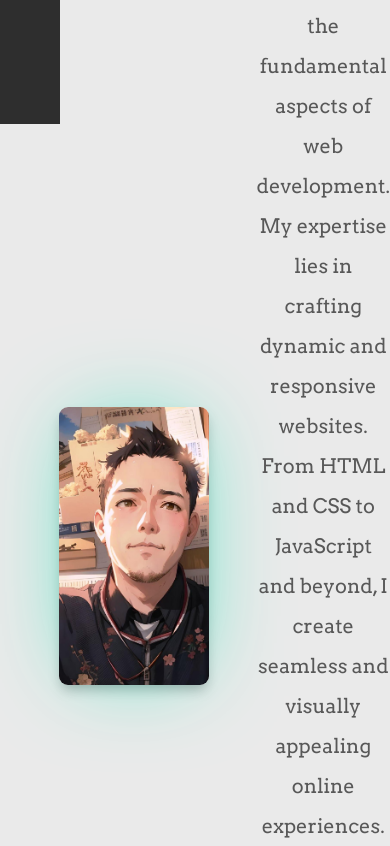
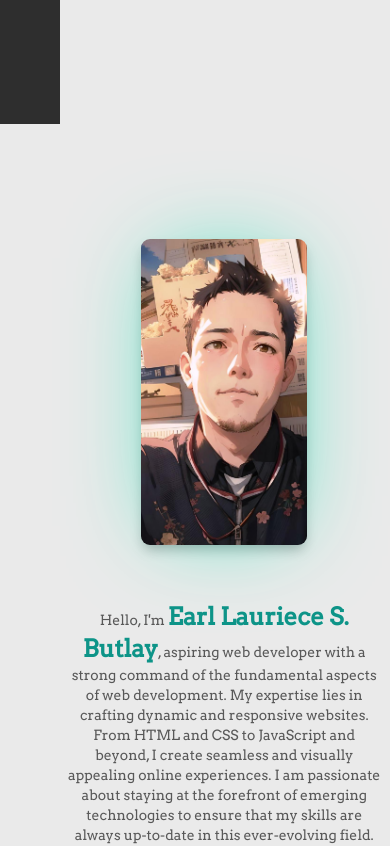
Before and after one commit to bLuEsKy140506/mywebsiteportfolio, a Next.js app: page / in a window 390 px wide. Shown: the part 720-1566 px from the top of the page. Built offline with nearby package versions, Linux system fonts and the light colour scheme.

Commit message:
finalizing mobile view --- take 1

```diff
--- a/app/page.jsx
+++ b/app/page.jsx
@@ -42,8 +42,8 @@ export default function Home() {
           </div>
         </div>
       </main>
-      <section id="about" className="about-me">
-        <div className="img-container">
+      <section id="about" className="about-me max-sm:flex-col ">
+        <div className="img-container max-sm:w-1/2">
           <Image
             src={avatar}
             className="avatar"
@@ -53,9 +53,9 @@ export default function Home() {
           />
         </div>
 
-        <div className="description-container">
+        <div className="description-container max-sm:w-full p-2">
           <p
-            className={`text-xl ${arvo.variable} font-sans leading-loose text-center`}
+            className={`text-xl ${arvo.variable} font-sans leading-loose text-center max-sm:text-sm`}
           >
             Hello, I&apos;m{" "}
             <span className="text-2xl font-extrabold text-teal-600">
@@ -78,25 +78,25 @@ export default function Home() {
         </div>
       </section>
       <section id="contact" className="contact-me">
-        <div className="flex flex-col items-center gap-8">
+        <div className="flex flex-col items-center gap-8 max-sm:gap-4">
           <Image src={collab} alt="my-avatar" width={300} height={500} />
 
           <p
-            className={`text-xl ${arvo.variable} font-sans leading-loose text-center`}
+            className={`text-xl ${arvo.variable} font-sans leading-loose text-center max-sm:text-sm p-3`}
           >
             {/* Hello, I&apos;m{" "}
             <span className="text-2xl font-extrabold text-teal-600">
               Earl Lauriece S. Butlay
             </span> */}
             Thank you for considering{" "}
-            <span className="text-2xl font-extrabold text-teal-600">
+            <span className="text-2xl font-extrabold text-teal-600 max-sm:text-sm">
               me as a potential contributor
             </span>{" "}
             to your team&apos;s success. I am eager to bring my expertise in web
             development to enhance your digital presence. I believe in the power
             of collaboration and am excited about the possibility of being part
             of your company&apos;s journey to success.{" "}
-            <span className="text-2xl font-extrabold text-teal-600">
+            <span className="text-2xl font-extrabold text-teal-600 max-sm:text-sm">
               Let&apos;s connect and discuss how we can achieve great things
               together.
             </span>
```
